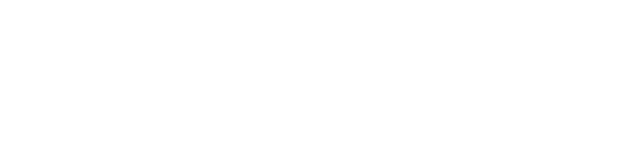
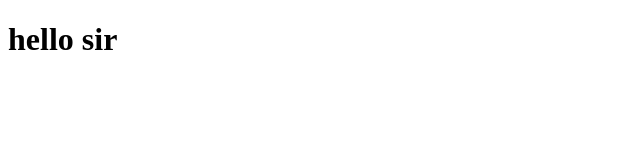
Before and after one commit to Nirajan995/Survey-Form, a plain HTML site: page contact.html in a window 1280 px wide. Shown: the whole page, without its empty margins (0-640 px from the left). Drawn offline with Linux system fonts and the light colour scheme.

Commit message:
survey form

```diff
--- a/contact.html
+++ b/contact.html
@@ -6,6 +6,9 @@
     <title>Contactasdsd</title>
   </head>
   <body>
+    <h1>hello sir
+
+    </h1>
     <form action=""></form>
   </body>
 </html>
```
